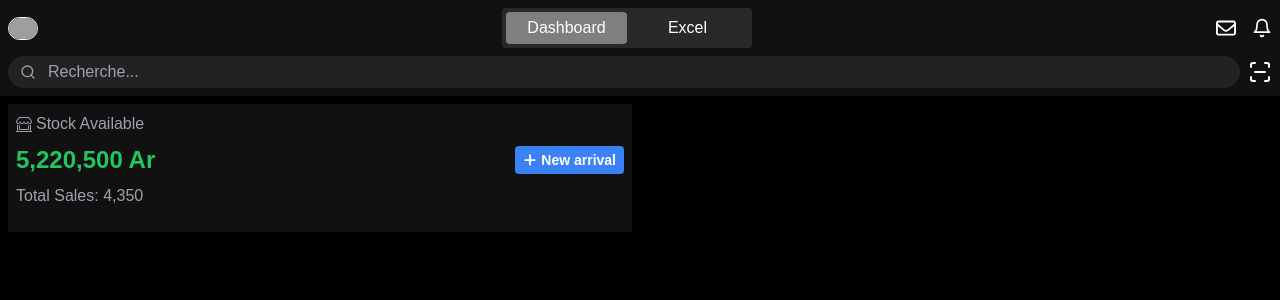
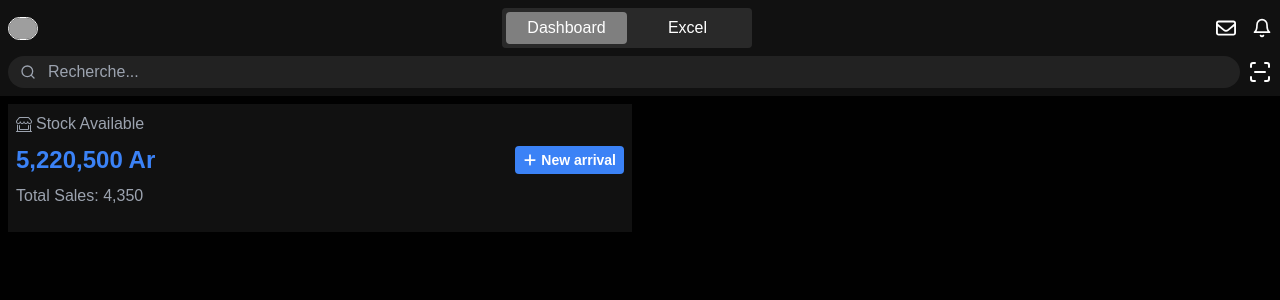
Before and after one commit to MorlonDev261/mga-follow-up, a Next.js app: page /stock in a window 1280 px wide. Shown: the top 300 px of the page. Built offline with nearby package versions, Linux system fonts and the light colour scheme; no server answers; grey boxes are pictures that could not be loaded.

Commit message:
Update page.tsx

```diff
--- a/src/app/(root)/stock/page.tsx
+++ b/src/app/(root)/stock/page.tsx
@@ -14,7 +14,7 @@ export default function Stock() {
             title={<><BsShopWindow key="icon" /> Stock Available</>}
             subtitle={<>Total Sales: <Counter end={4350} duration={0.8} /></>}
             balance={<><Counter end={5220500} duration={0.8} sound="on" src="/sounds/money-sound.mp3" /> Ar</>}
-            color="text-blue-500"
+            textColor="text-blue-500"
           >
             <button
               type="button"
```
